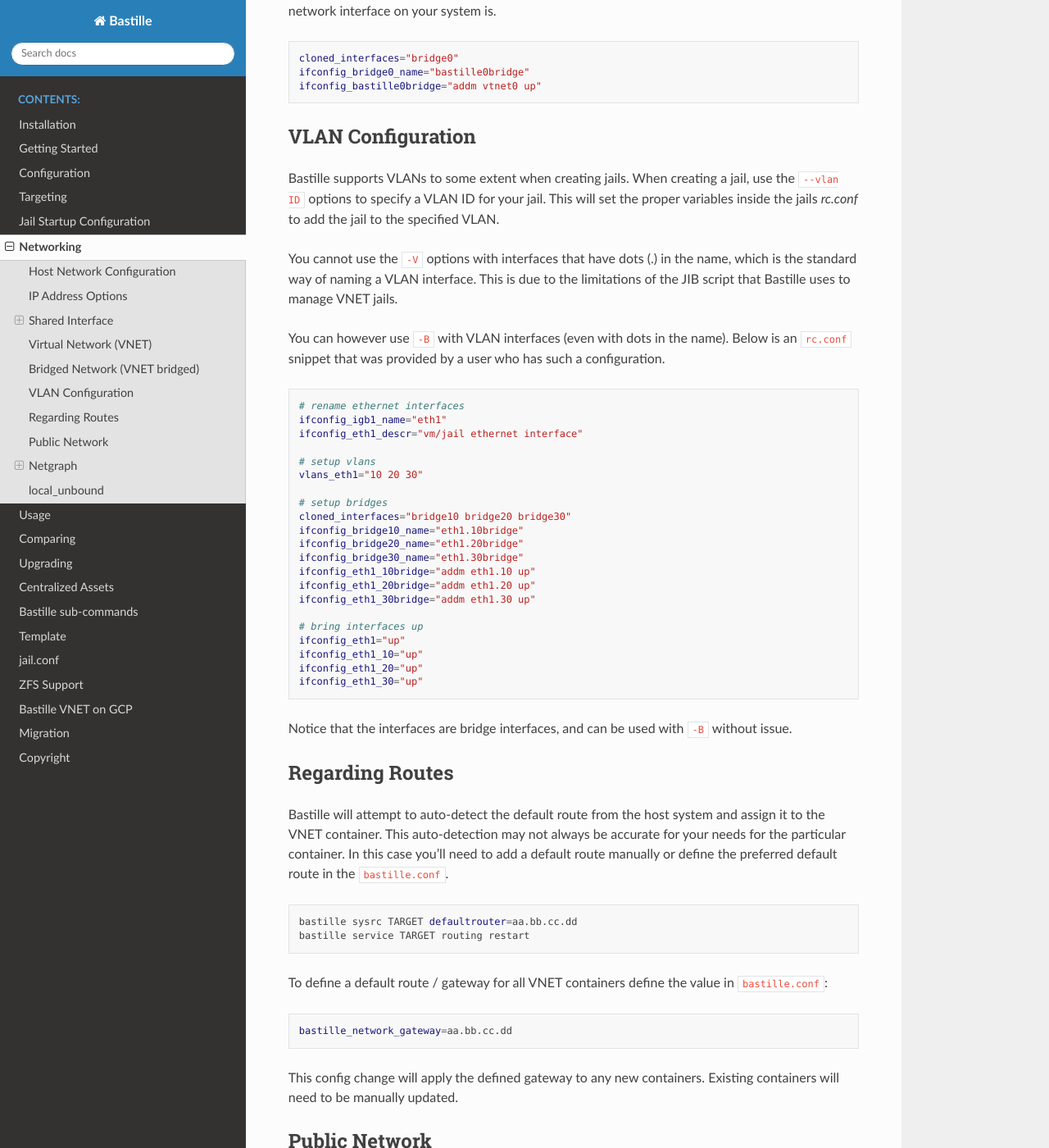
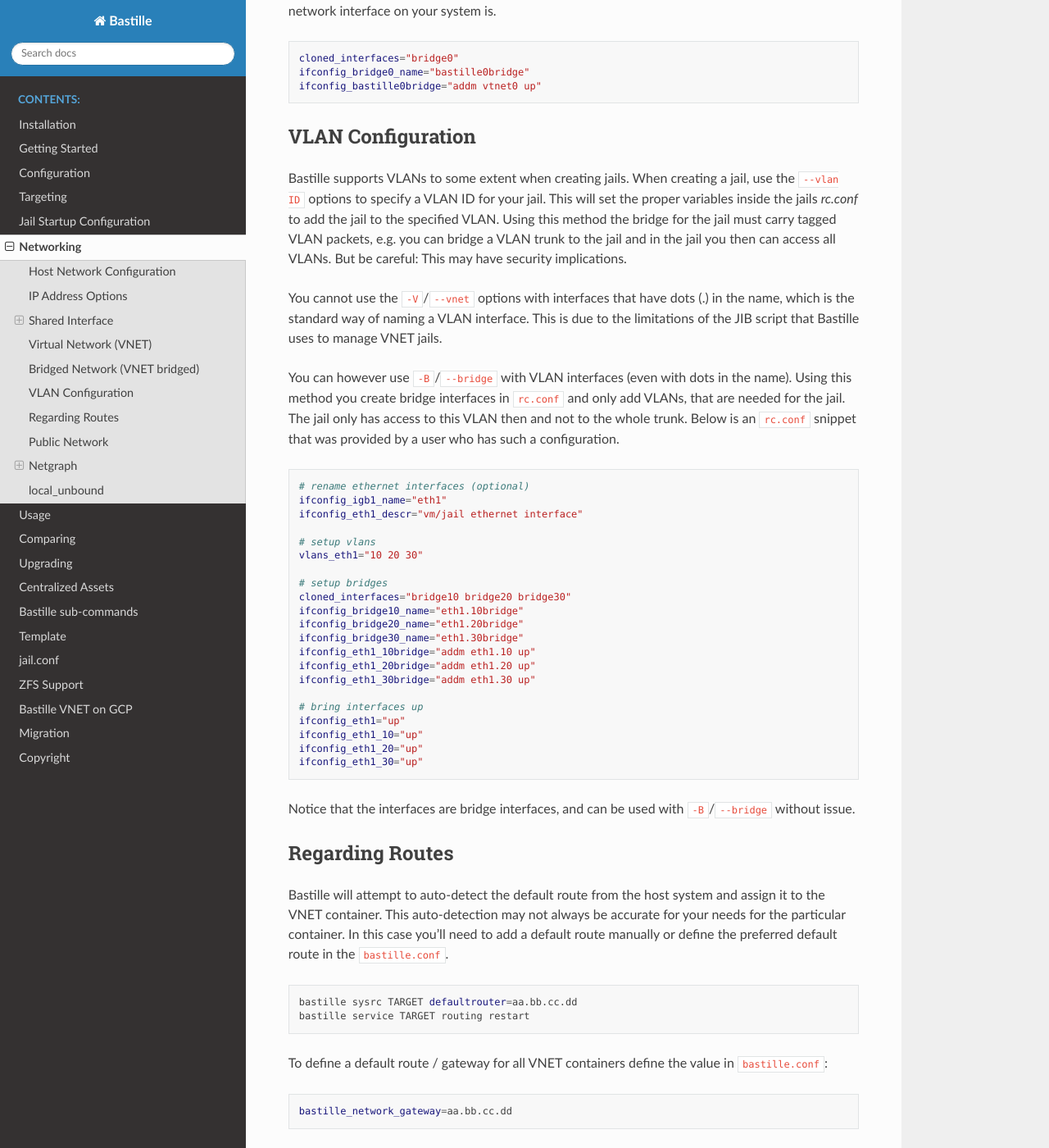
Before and after one commit to BastilleBSD/bastille, a Sphinx documentation site: the page built from docs/chapters/networking.rst, in a window 1280 px wide and 1400 px high, scrolled down 5719 px. Shown: the whole window at 82% size. Built offline with Sphinx 7.4.7 and the Read the Docs theme 3.1.0, drawn with Linux system fonts in a browser that asks for light colours.

Commit message:
More info about VLAN config

```diff
--- a/docs/chapters/networking.rst
+++ b/docs/chapters/networking.rst
@@ -311,18 +311,23 @@ VLAN Configuration
 
 Bastille supports VLANs to some extent when creating jails. When creating a jail, use
 the ``--vlan ID`` options to specify a VLAN ID for your jail. This will set the proper
-variables inside the jails `rc.conf` to add the jail to the specified VLAN.
+variables inside the jails `rc.conf` to add the jail to the specified VLAN. Using this method
+the bridge for the jail must carry tagged VLAN packets, e.g. you can bridge a VLAN trunk to
+the jail and in the jail you then can access all VLANs. But be careful: This may have
+security implications.
 
-You cannot use the ``-V`` options with interfaces that have dots (.) in the name, which is the
+You cannot use the ``-V``/``--vnet`` options with interfaces that have dots (.) in the name, which is the
 standard way of naming a VLAN interface. This is due to the limitations
 of the JIB script that Bastille uses to manage VNET jails.
 
-You can however use ``-B`` with VLAN interfaces (even with dots in the name). Below
-is an ``rc.conf`` snippet that was provided by a user who has such a configuration.
+You can however use ``-B``/``--bridge`` with VLAN interfaces (even with dots in the name).
+Using this method you create bridge interfaces in ``rc.conf`` and only add VLANs, that are needed
+for the jail. The jail only has access to this VLAN then and not to the whole trunk.
+Below is an ``rc.conf`` snippet that was provided by a user who has such a configuration.
 
 .. code-block:: shell
 
-  # rename ethernet interfaces
+  # rename ethernet interfaces (optional)
   ifconfig_igb1_name="eth1"
   ifconfig_eth1_descr="vm/jail ethernet interface"
 
@@ -344,7 +349,7 @@ is an ``rc.conf`` snippet that was provided by a user who has such a configurati
   ifconfig_eth1_20="up"
   ifconfig_eth1_30="up"
 
-Notice that the interfaces are bridge interfaces, and can be used with ``-B``
+Notice that the interfaces are bridge interfaces, and can be used with ``-B``/``--bridge``
 without issue.
 
 Regarding Routes
```
